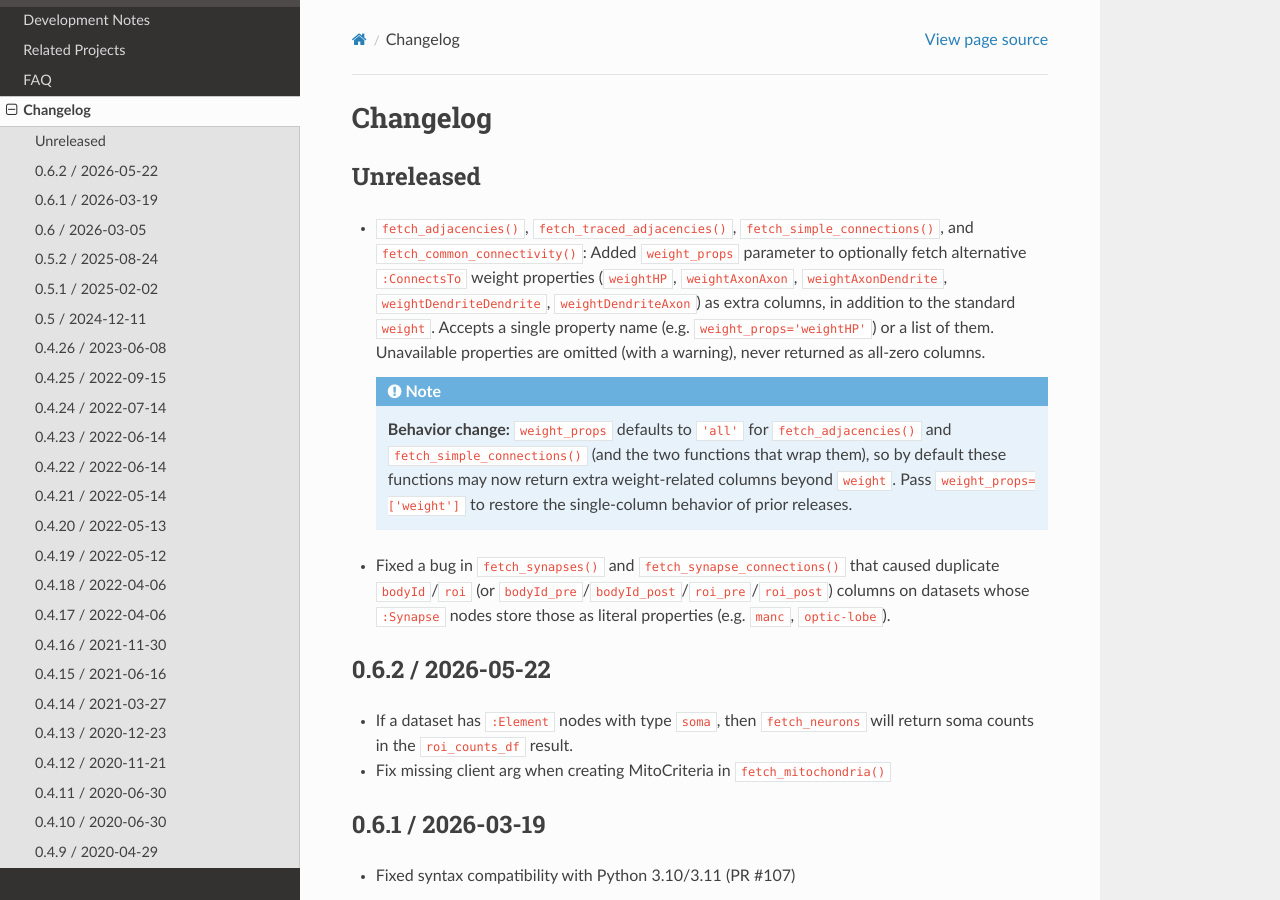
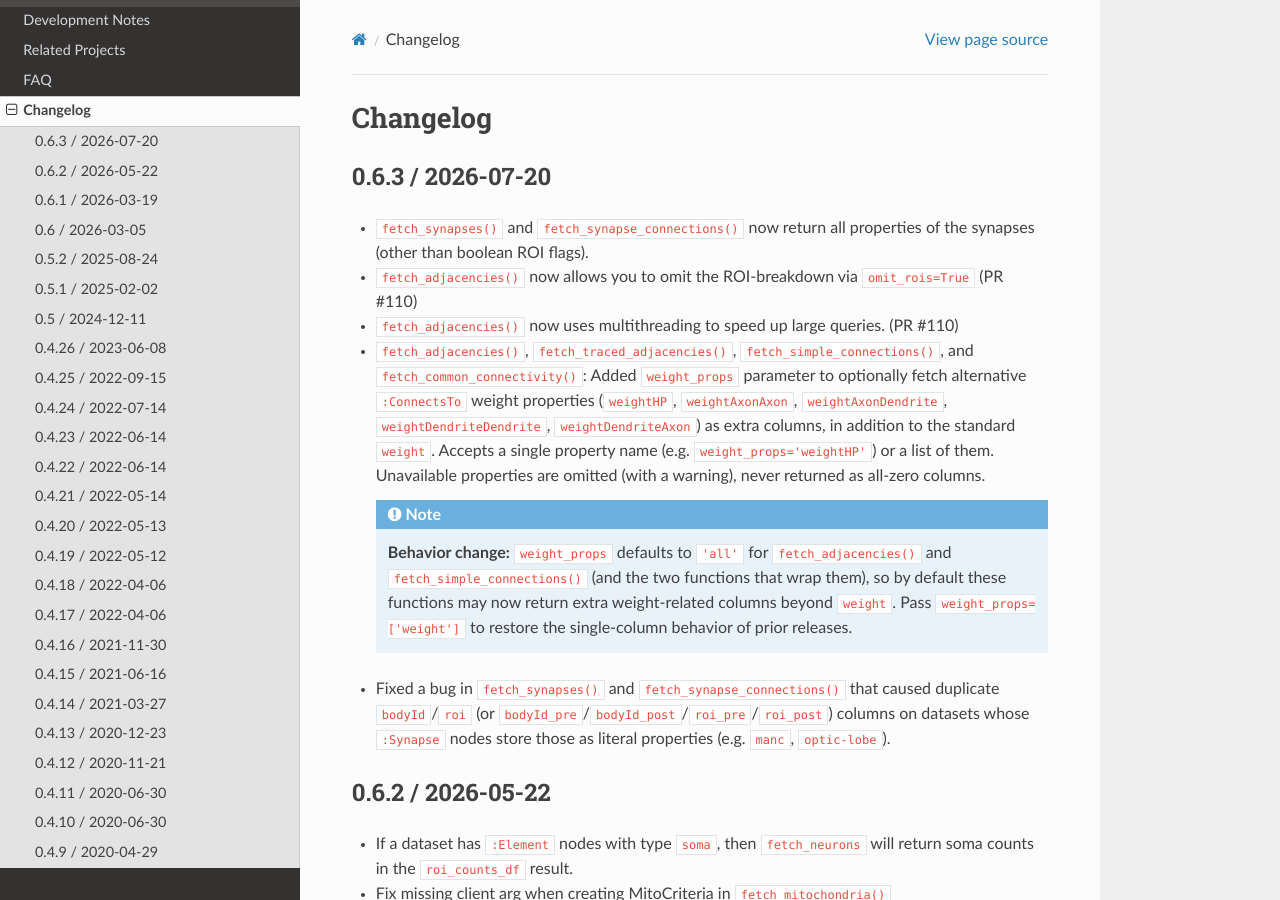
Before and after one commit to connectome-neuprint/neuprint-python, a Sphinx documentation site: the page built from docs/source/changelog.rst, in a window 1280 px wide and 900 px high. Built offline with Sphinx 7.4.7 and the Read the Docs theme 3.1.0, drawn with Linux system fonts in a browser that asks for light colours; pages that are not in the unit, such as notebooks, are missing from menus.

Commit message:
changelog update for release 0.6.3

```diff
--- a/docs/source/changelog.rst
+++ b/docs/source/changelog.rst
@@ -1,8 +1,11 @@
 Changelog
 =========
 
-Unreleased
+0.6.3 / 2026-07-20
 ------------------
+- ``fetch_synapses()`` and ``fetch_synapse_connections()`` now return all properties of the synapses (other than boolean ROI flags).
+- ``fetch_adjacencies()`` now allows you to omit the ROI-breakdown via ``omit_rois=True`` (PR #110)
+- ``fetch_adjacencies()`` now uses multithreading to speed up large queries. (PR #110)
 - ``fetch_adjacencies()``, ``fetch_traced_adjacencies()``, ``fetch_simple_connections()``, and ``fetch_common_connectivity()``: Added ``weight_props`` parameter to optionally fetch alternative ``:ConnectsTo`` weight properties (``weightHP``, ``weightAxonAxon``, ``weightAxonDendrite``, ``weightDendriteDendrite``, ``weightDendriteAxon``) as extra columns, in addition to the standard ``weight``. Accepts a single property name (e.g. ``weight_props='weightHP'``) or a list of them. Unavailable properties are omitted (with a warning), never returned as all-zero columns.
 
   .. note::
```
